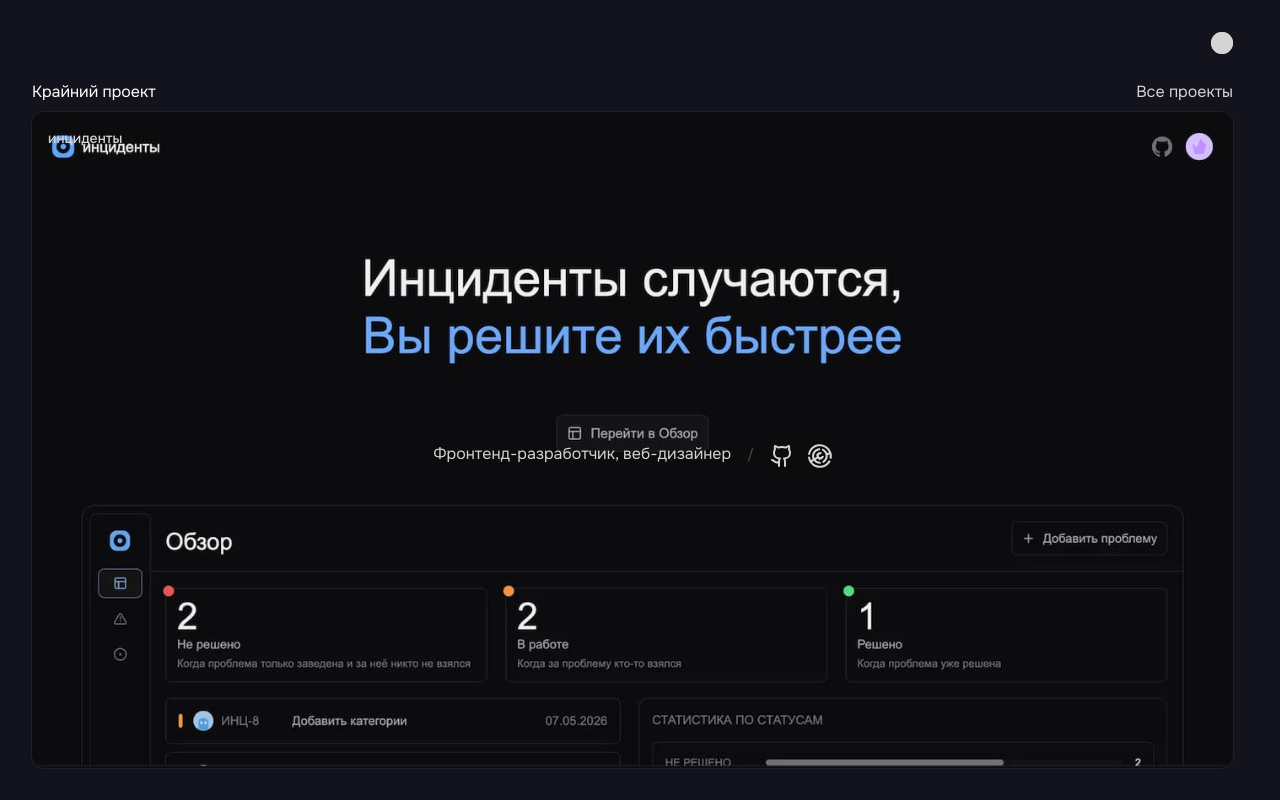
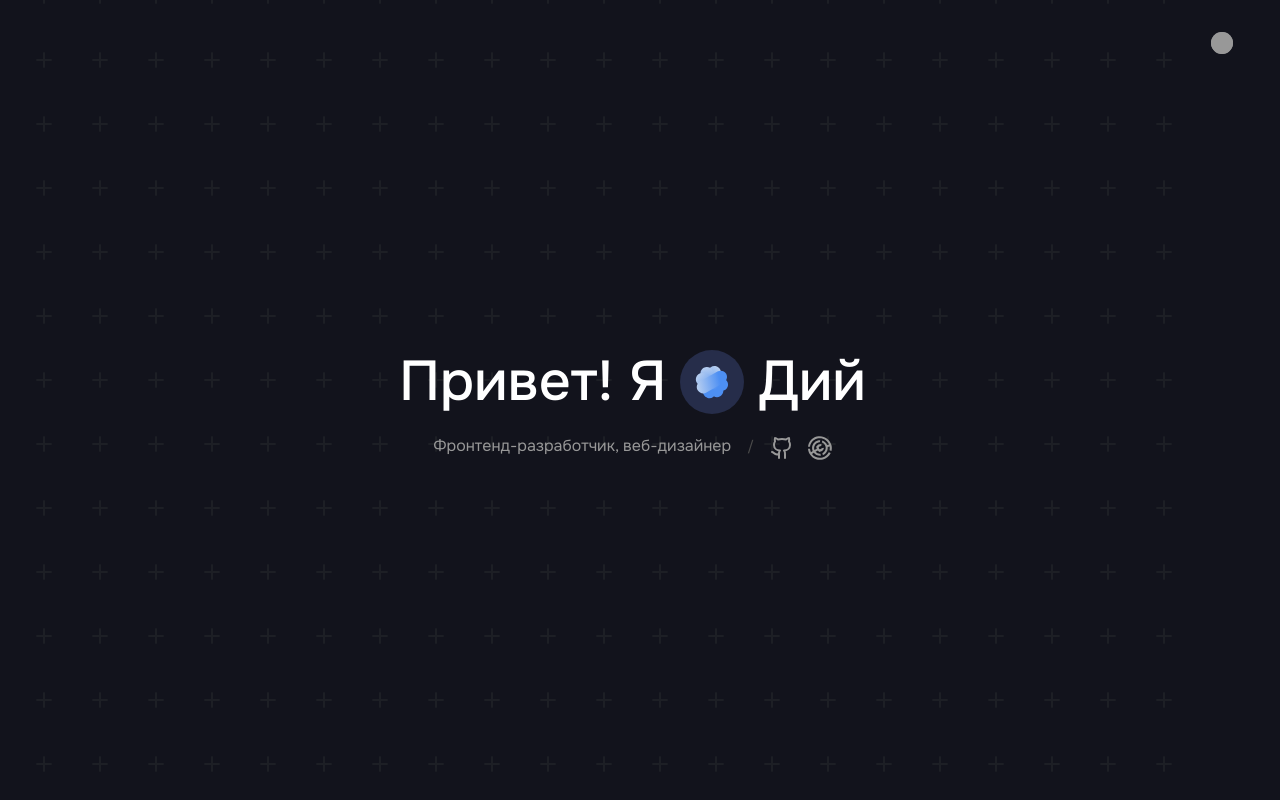
Before and after one commit to j0u1/www, a Next.js app: page / in a window 1280 px wide. Shown: the top 800 px of the page. Built offline with nearby package versions, Linux system fonts and the light colour scheme; no server answers.

Commit message:
refactor(Hero, Cross): remove unused Cross component, introduce CrossGrid, and enhance layout

```diff
--- a/app/components/Main/Hero/Cross.tsx
+++ /dev/null
@@ -1,15 +0,0 @@
-export function Cross() {
-  return (
-    <p
-      className="flex gap-1.5 font-normal text-3xl lg:text-5xl select-none text-neutral-500 duration-300 transition-all"
-      aria-hidden
-    >
-      <span className="transition-transform duration-500 group-hover:rotate-45">
-        +
-      </span>
-      <span className="transition-transform duration-500 group-hover:rotate-45">
-        +
-      </span>
-    </p>
-  );
-}
--- /dev/null
+++ b/app/components/Main/Hero/Cross/Cross.tsx
@@ -0,0 +1,12 @@
+import { PlusIcon } from "lucide-react";
+
+export function CrossElement() {
+  return (
+    <p
+      className="flex gap-1.5 font-normal size-16 select-none text-treaty duration-300 hover:delay transition-colors hover:text-accent group"
+      aria-hidden
+    >
+      <PlusIcon className="transition-transform duration-1000 origin-center group-hover:rotate-45 size-6" />
+    </p>
+  );
+}
--- /dev/null
+++ b/app/components/Main/Hero/Cross/index.tsx
@@ -0,0 +1,10 @@
+import { CrossElement } from "./Cross";
+
+
+export default function CrossGrid() {
+  return (
+    <div className='absolute z-0 grid w-full grid-cols-[repeat(auto-fill,56px)] grid-rows-12'>
+      {Array.from({ length: 561 }, (_, i) => (<CrossElement key={i} />))}
+    </div>
+  );
+}
--- a/app/components/Main/Hero/Hero.tsx
+++ b/app/components/Main/Hero/Hero.tsx
@@ -1,16 +1,12 @@
 'use client';
 
 import H1 from '../../UI/Heading/H1';
-import { Cross } from './Cross';
 import Links from './Links';
 import LogoAndAvatar from './LogoAndAvatar';
 import ChangeThemeButton from './ChangeThemeButton';
 import { useColorTheme } from '../../UI/ColorTheme/useColorTheme';
-import { PROJECTS } from '@/app/data/projects';
-import ProjectCard from '../Projects/ProjectCard';
-import Lnk from '../../UI/Lnk';
+import CrossGrid from './Cross';
 
-const projct = PROJECTS[0];
 export default function Hero() {
   const { toggle } = useColorTheme();
 
@@ -19,32 +15,19 @@ export default function Hero() {
       <div className="flex absolute top-0 right-0 flex-col gap-4 transition-all duration-300">
         <ChangeThemeButton toggle={toggle} />
       </div>
-      <H1 className="flex gap-4 items-center group">
-        <Cross />
+      <div className='flex flex-col gap-2 items-center'>
+        <H1 className="relative z-1 flex gap-4 items-center group">
           <span className="flex gap-3.5 items-center">
             Привет! Я <LogoAndAvatar /> Дий
           </span>
-        <Cross />
         </H1>
         <div className="relative flex items-center gap-2 lg:gap-4 z-10 duration-300 transition-all">
           <p className="text-xs md:text-sm lg:text-base text-additional duration-300 transition-all">Фронтенд-разработчик, веб-дизайнер</p>
           <span className="text-sm text-additional-foreground">/</span>
           <Links />
         </div>
-
-      <div className="absolute right-0 bottom-0 flex flex-col gap-2">
-        <div className="flex justify-between items-center w-full">
-          <p>Крайний проект</p>
-          <Lnk href="/projects">Все проекты</Lnk>
       </div>
-        {projct && (
-          <ProjectCard
-            className="zoom-40 md:zoom-50 origin-bottom-right duration-300 transition-all"
-            project={projct}
-            noButton
-          />
-        )}
-      </div>
+      <CrossGrid />
     </section>
   );
 }
--- a/app/components/Main/Hero/LogoAndAvatar.tsx
+++ b/app/components/Main/Hero/LogoAndAvatar.tsx
@@ -18,8 +18,8 @@ export default function LogoAndAvatar() {
         className={`${logoClasses} ${changeLogo ? "translate-y-0" : "-translate-y-12 opacity-0 pointer-events-none"}`}
       />
       <Image
-        className={`${logoClasses} ${!changeLogo ? "-translate-y-8 md:-translate-y-10 lg:-translate-y-14" : "translate-y-12 opacity-0 pointer-events-none shrink-0"}`}
-        src="/images/avatar-mc.png"
+        className={`${logoClasses} ${!changeLogo ? "-translate-y-8 md:-translate-y-10 lg:-translate-y-14 xl:-translate-y-16" : "translate-y-12 opacity-0 pointer-events-none shrink-0"}`}
+        src="/images/avatar-mc.webp"
         alt="мой minecraft скин"
         width={56}
         height={56}
--- a/app/components/Main/Projects/ProjectCard.tsx
+++ b/app/components/Main/Projects/ProjectCard.tsx
@@ -27,6 +27,8 @@ export default function ProjectCard({ project, className, noButton }: ProjectCar
           alt={`Project ${project.title}`}
           width={1280}
           height={300}
+          quality={70}
+          priority={true}
         />
 
         {project.title && (
--- a/app/globals.css
+++ b/app/globals.css
@@ -7,6 +7,7 @@
   --accent: #4d8ff3;
   --additional: #737373;
   --additional-foreground: #575757;
+  --treaty: #dcdcdc;
   --button: #5d65d6;
   --button-foreground: #494fbd;
 }
@@ -16,8 +17,9 @@
   --foreground: #ffffff;
   --secondary: #252637;
   --accent: #4d8ff3;
-  --additional: #d4d4d4;
+  --additional: #989898;
   --additional-foreground: #4a4a4a;
+  --treaty: #1d1f25;
   --button: #212335;
   --button-foreground: #282b42;
 }
@@ -31,6 +33,7 @@
   --color-accent: var(--accent);
   --color-additional: var(--additional);
   --color-additional-foreground: var(--additional-foreground);
+  --color-treaty: var(--treaty);
   --color-button: var(--button);
   --color-button-foreground: var(--button-foreground);
 }
```
Also changed, not shown: public/images/avatar-mc.png (deleted), public/images/avatar-mc.webp (added). Lines whose indentation alone changed are shown as unchanged.
